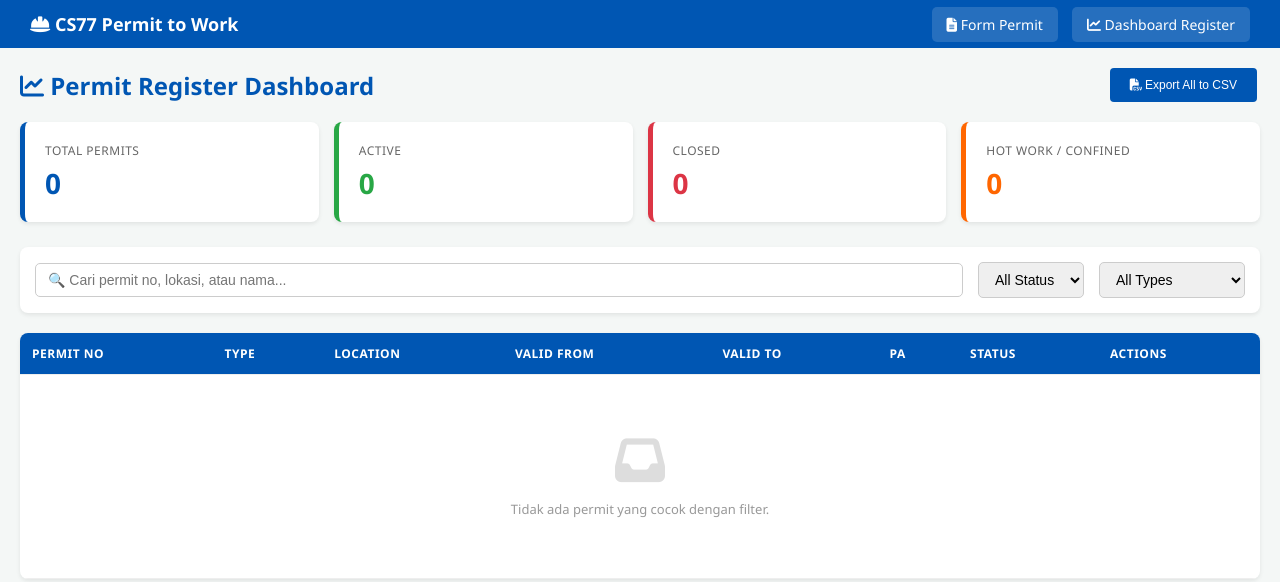
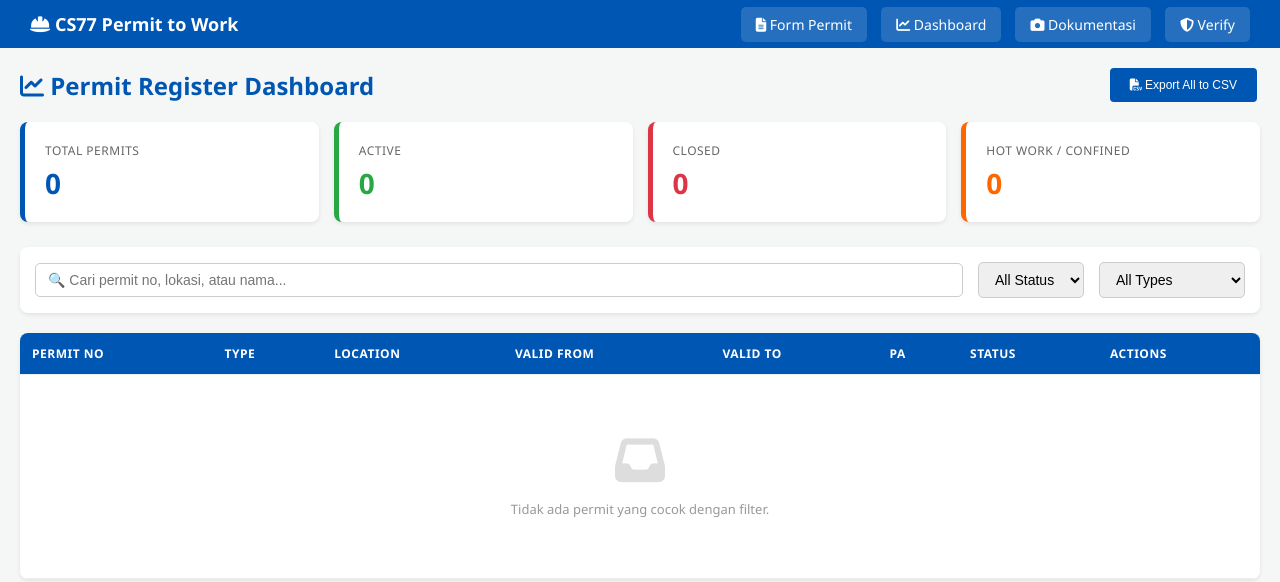
Before and after one commit to KhatwahAmam-Dev/permit, a plain HTML site: page dashboard.html in a window 1280 px wide. Drawn offline with Linux system fonts and the light colour scheme.

Commit message:
Update dashboard.html

```diff
--- a/dashboard.html
+++ b/dashboard.html
@@ -236,8 +236,10 @@
 <div class="top-nav">
     <div class="brand"><i class="fas fa-hard-hat"></i> CS77 Permit to Work</div>
     <div>
-        <a href="index.html"><i class="fas fa-file-alt"></i> Form Permit</a>
-        <a href="dashboard.html"><i class="fas fa-chart-line"></i> Dashboard Register</a>
+            <a href="index.html"><i class="fas fa-file-alt"></i> Form Permit</a>
+            <a href="dashboard.html"><i class="fas fa-chart-line"></i> Dashboard</a>
+            <a href="dokumentasi.html"><i class="fas fa-camera"></i> Dokumentasi</a>
+            <a href="verify.html" class="active"><i class="fas fa-shield-alt"></i> Verify</a>
     </div>
 </div>
 
```
